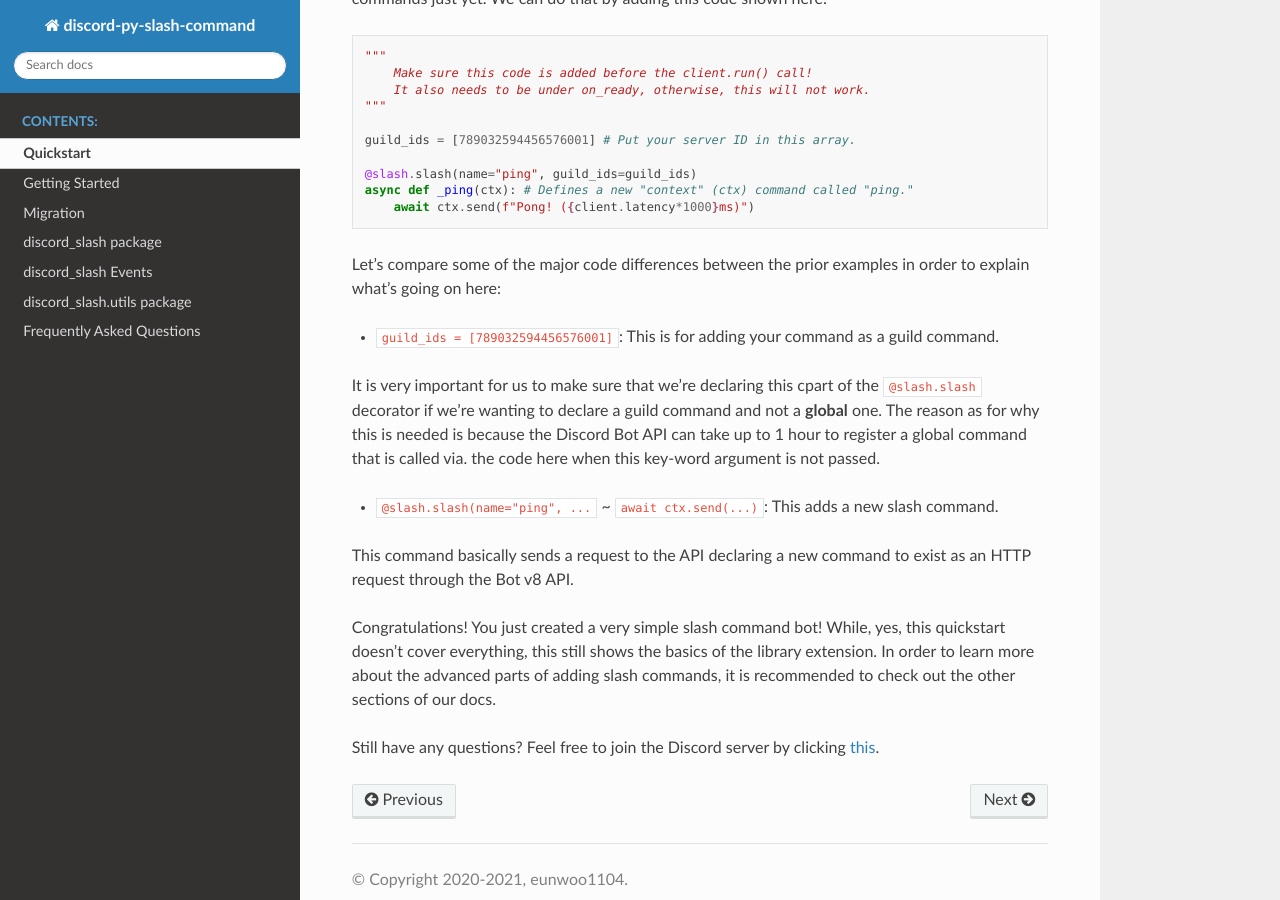
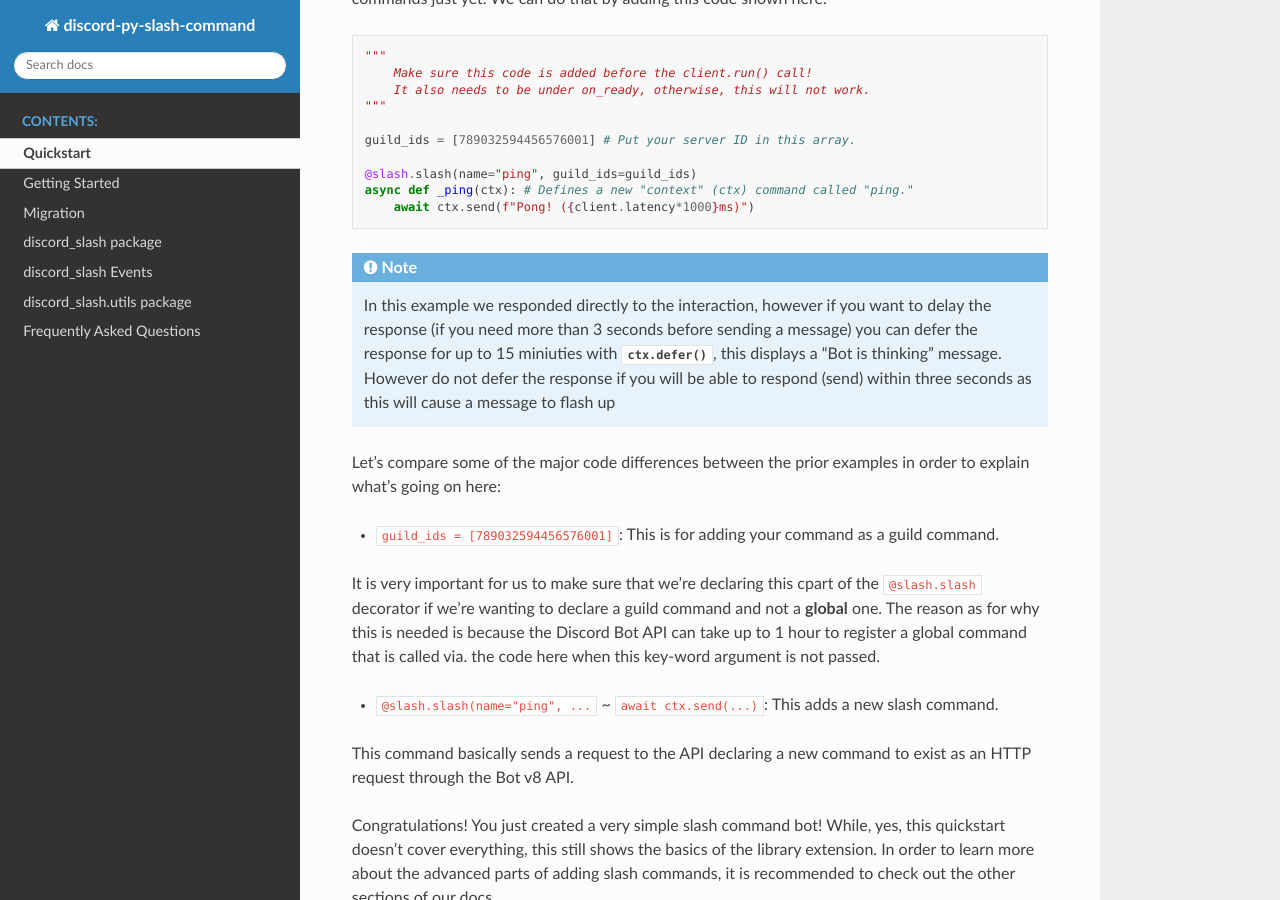
Before and after one commit to interactions-py/interactions.py, a Sphinx documentation site: the page built from docs/quickstart.rst, in a window 1280 px wide and 900 px high, scrolled down 1090 px. Built offline with Sphinx 7.4.7 and the Read the Docs theme 2.0.0, drawn with Linux system fonts in a browser that asks for light colours.

Commit message:
Add note about defering in quickstart

```diff
--- a/docs/quickstart.rst
+++ b/docs/quickstart.rst
@@ -54,6 +54,11 @@
     async def _ping(ctx): # Defines a new "context" (ctx) command called "ping."
         await ctx.send(f"Pong! ({client.latency*1000}ms)")
 
+.. note::
+    In this example we responded directly to the interaction, however if you want to delay the response (if you need more than 3 seconds before sending a message)
+    you can defer the response for up to 15 miniuties with :meth:`ctx.defer() <.SlashContext.defer()>`, this displays a "Bot is thinking" message.
+    However do not defer the response if you will be able to respond (send) within three seconds as this will cause a message to flash up
+
 Let's compare some of the major code differences between the prior examples in order
 to explain what's going on here:
 
```
